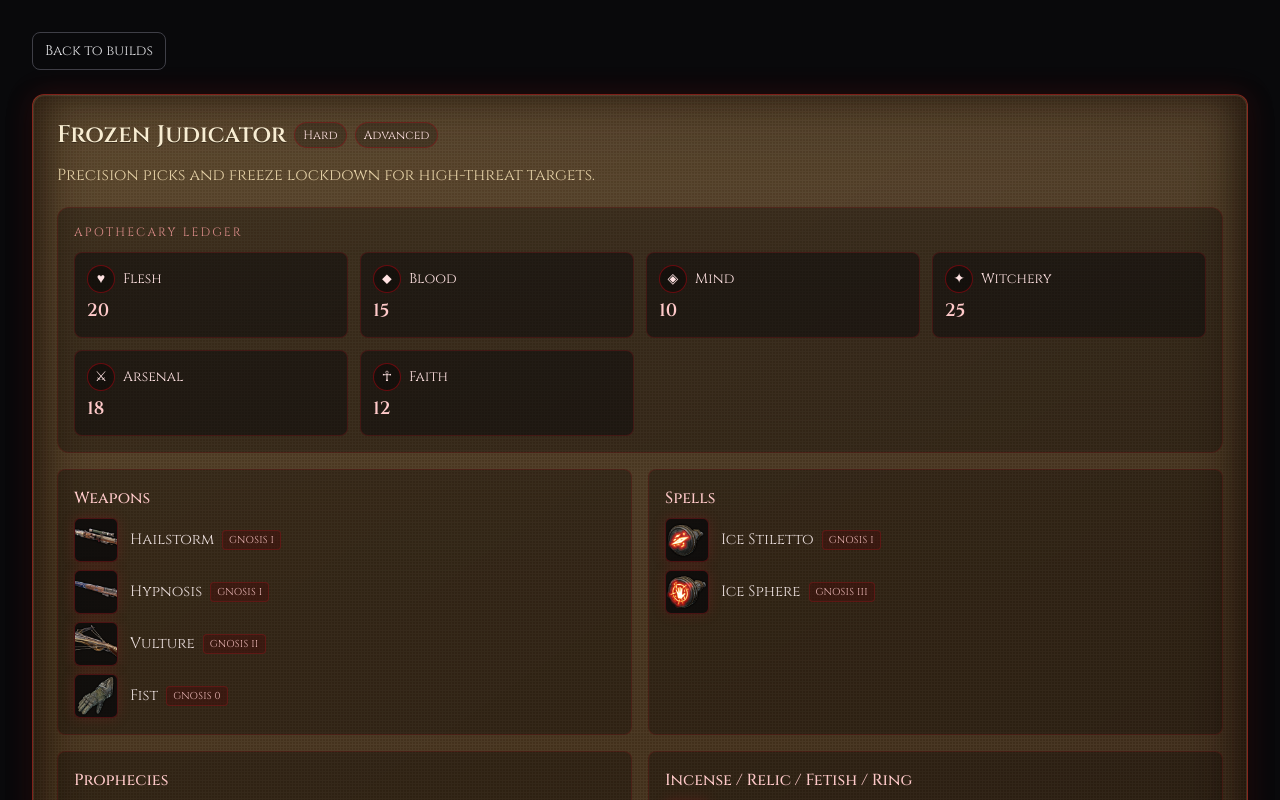
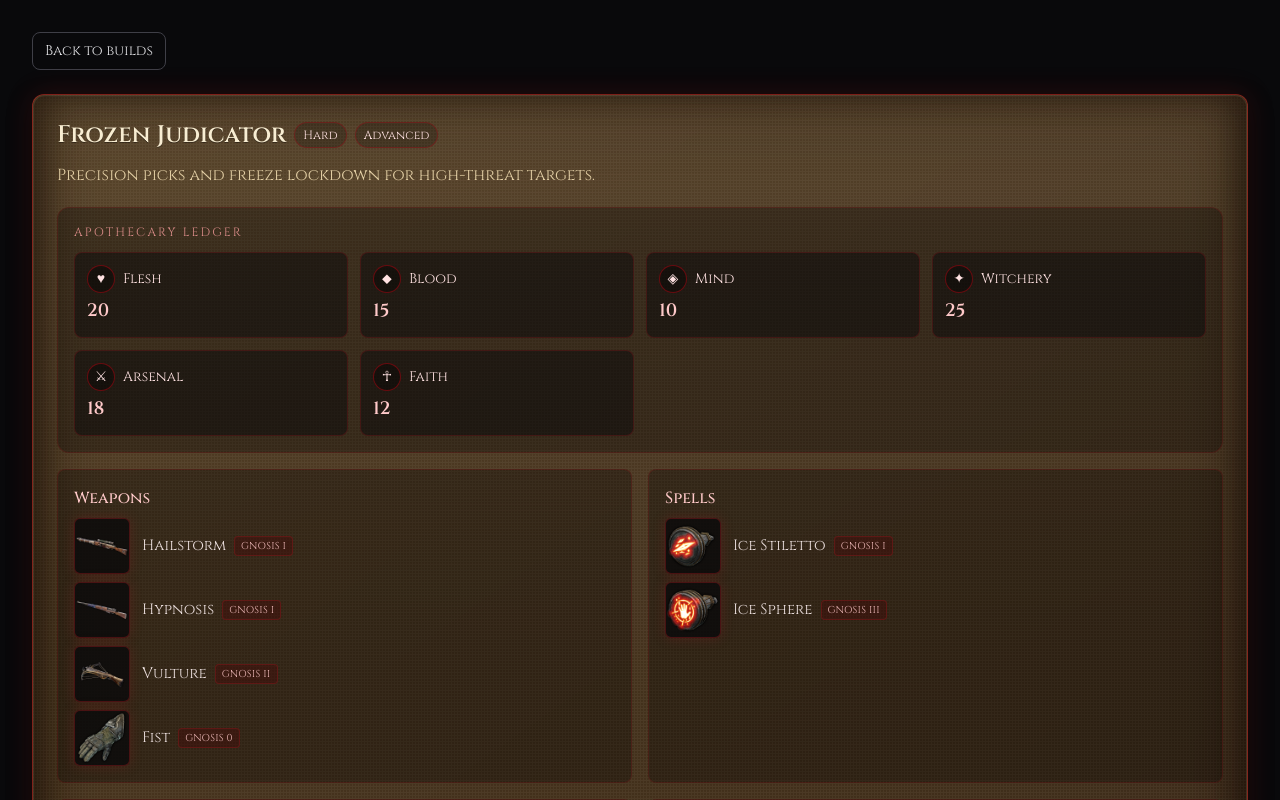
Before and after one commit to DrZyDre/ashen-reliquary, a React (Vite) app: page /build/frozen-judicator in a window 1280 px wide. Shown: the top 800 px of the page. Built offline with nearby package versions, Linux system fonts and the light colour scheme; no server answers; a web font is replaced by a local one.

Commit message:
Made the icons all uniform and widened the main column. Added a "Build by" credit at the top of the build page.

```diff
--- a/src/App.tsx
+++ b/src/App.tsx
@@ -17,7 +17,7 @@ function App() {
   return (
     <BrowserRouter>
       <div className="min-h-screen bg-zinc-950 text-zinc-100">
-        <div className="mx-auto max-w-7xl px-4 py-8 md:px-8">
+        <div className="mx-auto max-w-screen-2xl px-4 py-8 md:px-8">
           <main>
             <Routes>
               <Route
--- a/src/data/builds.ts
+++ b/src/data/builds.ts
@@ -43,6 +43,10 @@ export const builds: Build[] = [
     // pros: ["Covers all ranges", "Strong crowd clear", "Lots of mobility"],
     // cons: ["Less burst than glass-cannon options", "Spell uptime relies on aggression"],
     notes: "Can switch out Dash Range Bead for Free Arcana Bead. Hypnosis is more of a back up",
+    credit: {
+      name: "SeraphMax",
+      url: "https://www.youtube.com/@SeraphMax"
+    },
     progressionChecklist: [
       { id: "e1", label: "Research Hypnosis", group: "weapons" },
       { id: "e2", label: "Research Psychopomp", group: "weapons" },
--- a/src/pages/BuildDetailPage.tsx
+++ b/src/pages/BuildDetailPage.tsx
@@ -97,6 +97,19 @@ export function BuildDetailPage({
           </span>
         </div>
         <p className="page-muted mb-5">{build.playstyle}</p>
+
+        {build.credit && (
+          <p className="mt-2 text-xs text-red-300/60">
+            Build by{" "}
+             <a href={build.credit.url}
+              target="_blank"
+              rel="noopener noreferrer"
+              className="text-red-300 underline underline-offset-2 hover:text-red-100 transition"
+              >
+                {build.credit.name}
+              </a>
+          </p>
+        )}
 
         <div className="mb-4 rounded-lg border border-red-900/30 bg-black/30 p-4">
           <p className="mb-3 text-xs uppercase tracking-[0.18em] text-red-300/80">Apothecary Ledger</p>
@@ -199,12 +212,12 @@ function BuildSection({
         {items.map((item) => (
           <li key={item} className="flex items-center gap-3">
             {iconFamily ? (
-              <span className="inline-flex h-11 w-11 overflow-hidden rounded-md border border-red-900/50 bg-zinc-950/80 shadow-[0_0_12px_rgba(127,29,29,0.35)]">
+              <span className="inline-flex h-14 w-14 shrink-0 overflow-hidden rounded-md border border-red-900/50 bg-zinc-950/80 shadow-[0_0_12px_rgba(127,29,29,0.35)]">
                 {imageUrls?.[item] ? (
                   <img
                     src={imageUrls[item] ?? ""}
                     alt={item}
-                    className="h-full w-full object-cover"
+                    className="h-full w-full object-contain"
                     loading="lazy"
                   />
                 ) : (
--- a/src/types.ts
+++ b/src/types.ts
@@ -12,6 +12,11 @@ export interface ChecklistItem {
   label: string;
   group: ChecklistGroup;
   optional?: boolean;
+}
+
+export interface BuildCredit {
+  name: string;
+  url: string;
 }
 
 export interface Build {
@@ -42,5 +47,6 @@ export interface Build {
   pros?: string[];
   cons?: string[];
   notes: string;
+  credit?: BuildCredit;
   progressionChecklist: ChecklistItem[];
 }
```
